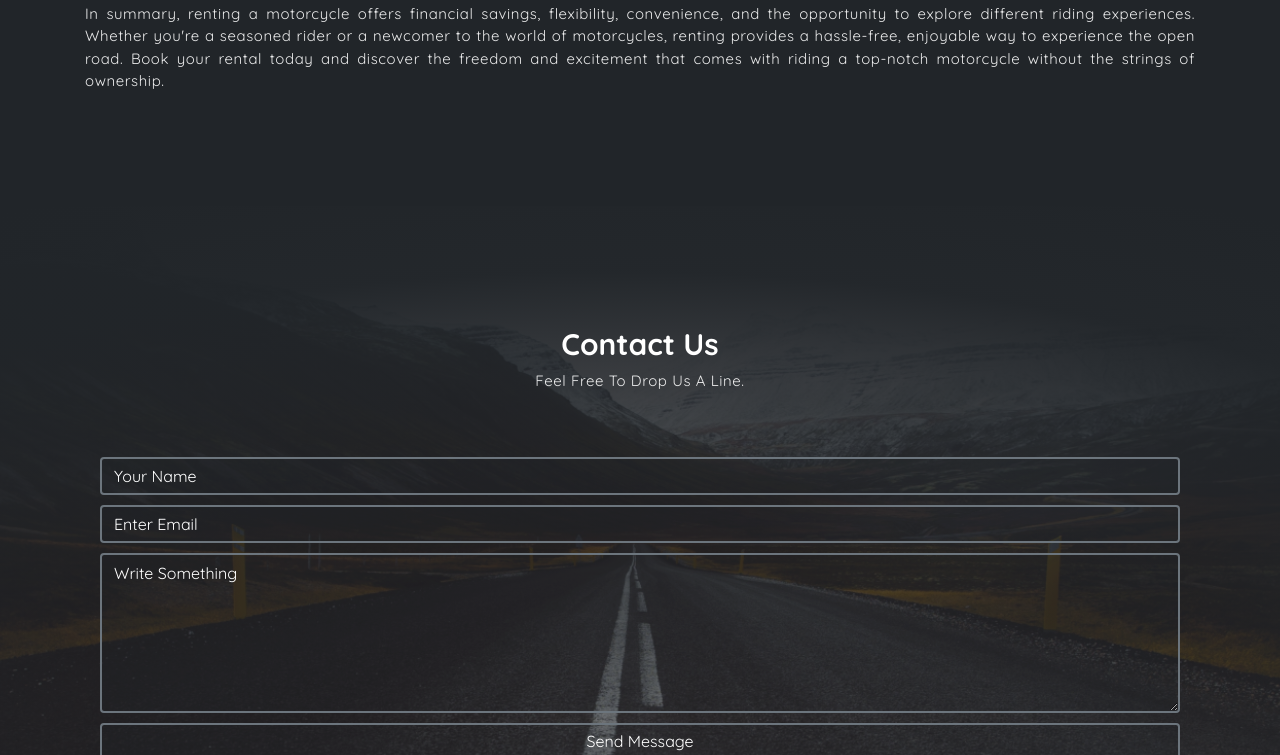
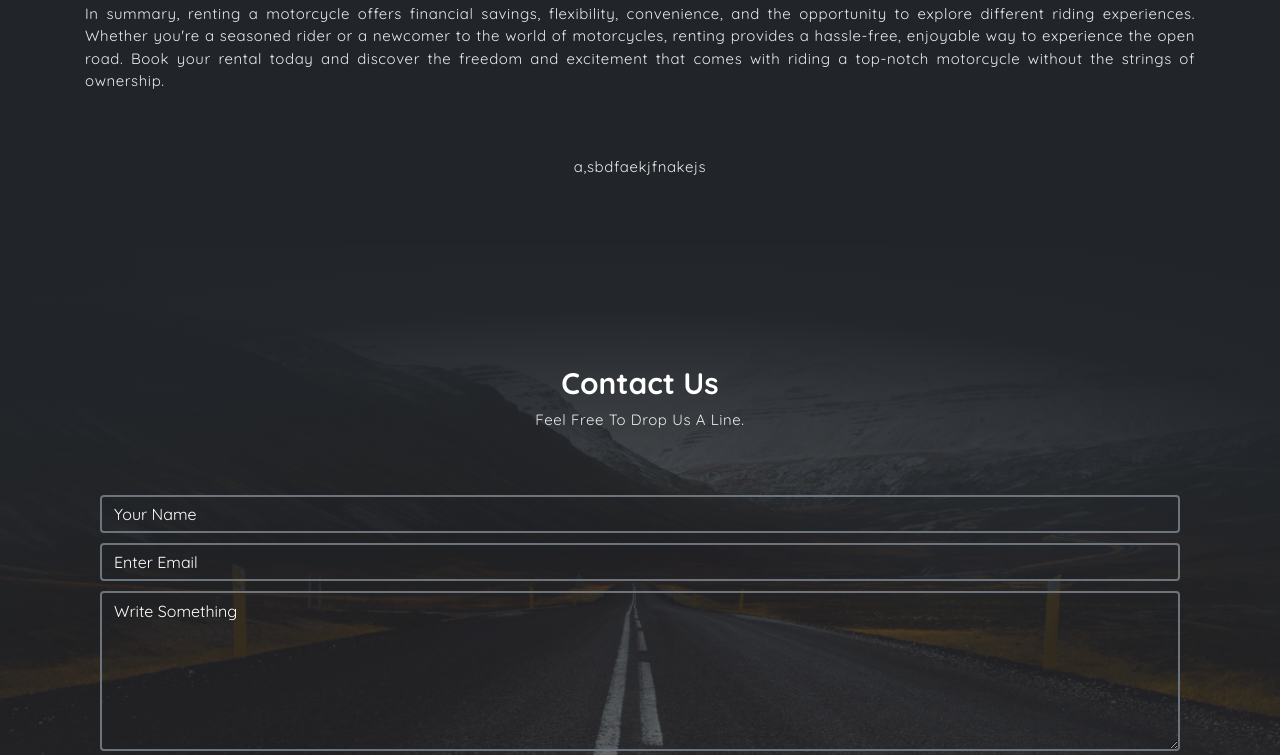
Before and after one commit to szborok/BRKRental, a website: page index.html in a window 1280 px wide. Shown: the part 4241-4996 px from the top of the page. Drawn offline with Linux system fonts and the light colour scheme.

Commit message:
check pull push shit

```diff
--- a/index.html
+++ b/index.html
@@ -392,7 +392,7 @@
                 <div class="spacer" style="height: 3rem;"></div>
             </div>
 
-
+            <p>a,sbdfaekjfnakejs</p>
 
         </div>
         <!-- end of FAQ -->
```
